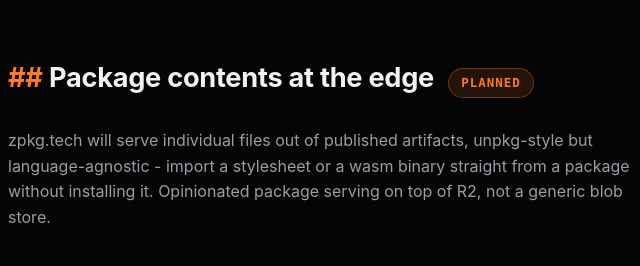
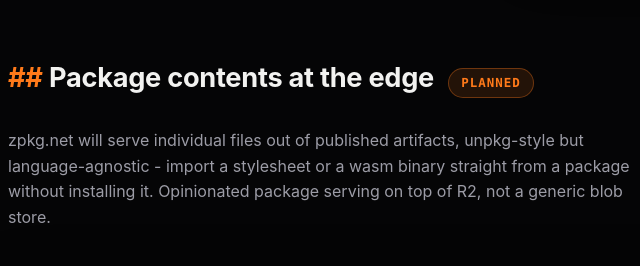
Before and after one commit to zed-pkg/zed-pkg.github.io, an Astro site: page / in a window 1280 px wide. Shown: the part 2940-3206 px from the top of the page, 116-756 px from the left. Built offline with nearby package versions, Linux system fonts and the light colour scheme; Astro itself is replaced by a stand-in of ours.

Commit message:
claude autosave 2026-08-07T16:37:39Z

```diff
--- a/src/pages/index.astro
+++ b/src/pages/index.astro
@@ -250,7 +250,7 @@
       <div class="section-head">
         <h2><span class="tick">##</span> Package contents at the edge <span class="eyebrow" style="margin-left:8px">planned</span></h2>
         <p>
-          zpkg.tech will serve individual files out of published artifacts,
+          zpkg.net will serve individual files out of published artifacts,
           unpkg-style but language-agnostic - import a stylesheet or a wasm
           binary straight from a package without installing it. Opinionated
           package serving on top of R2, not a generic blob store.
```
